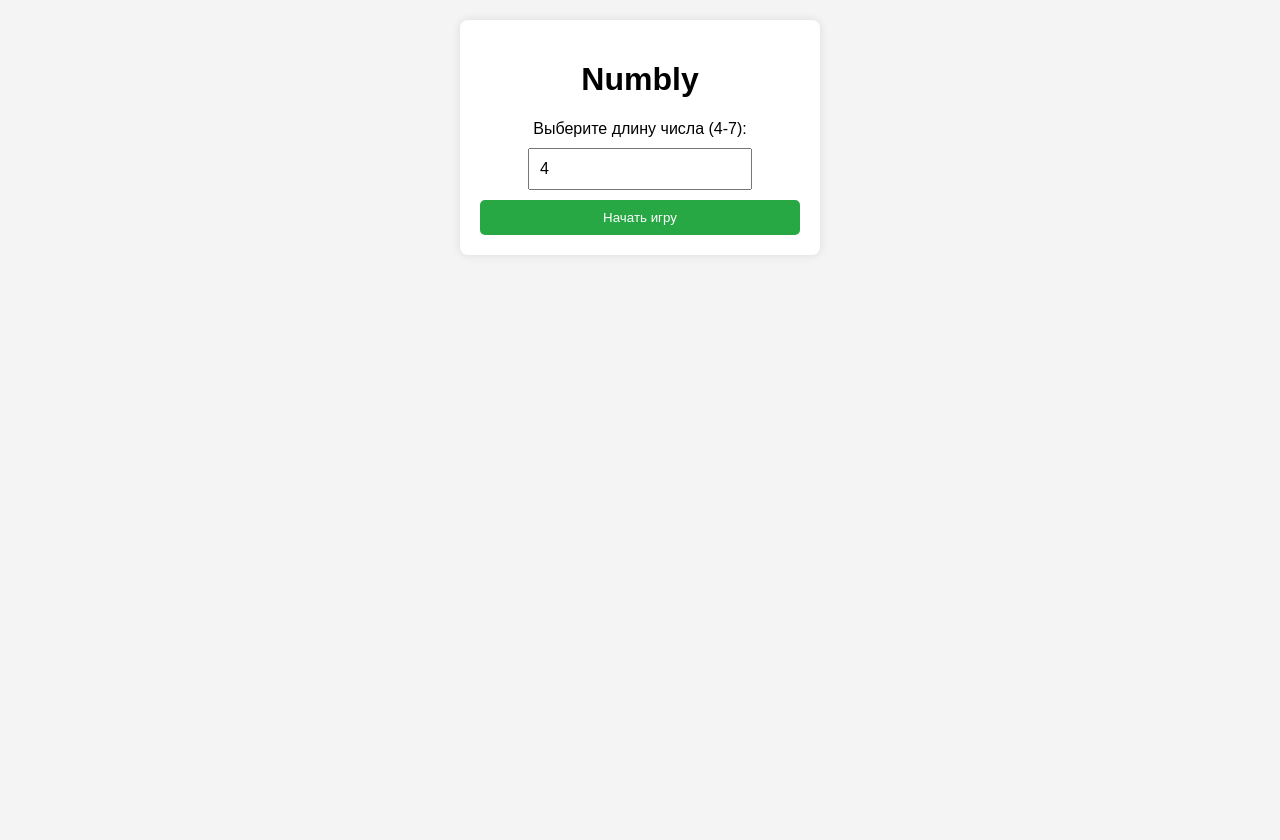
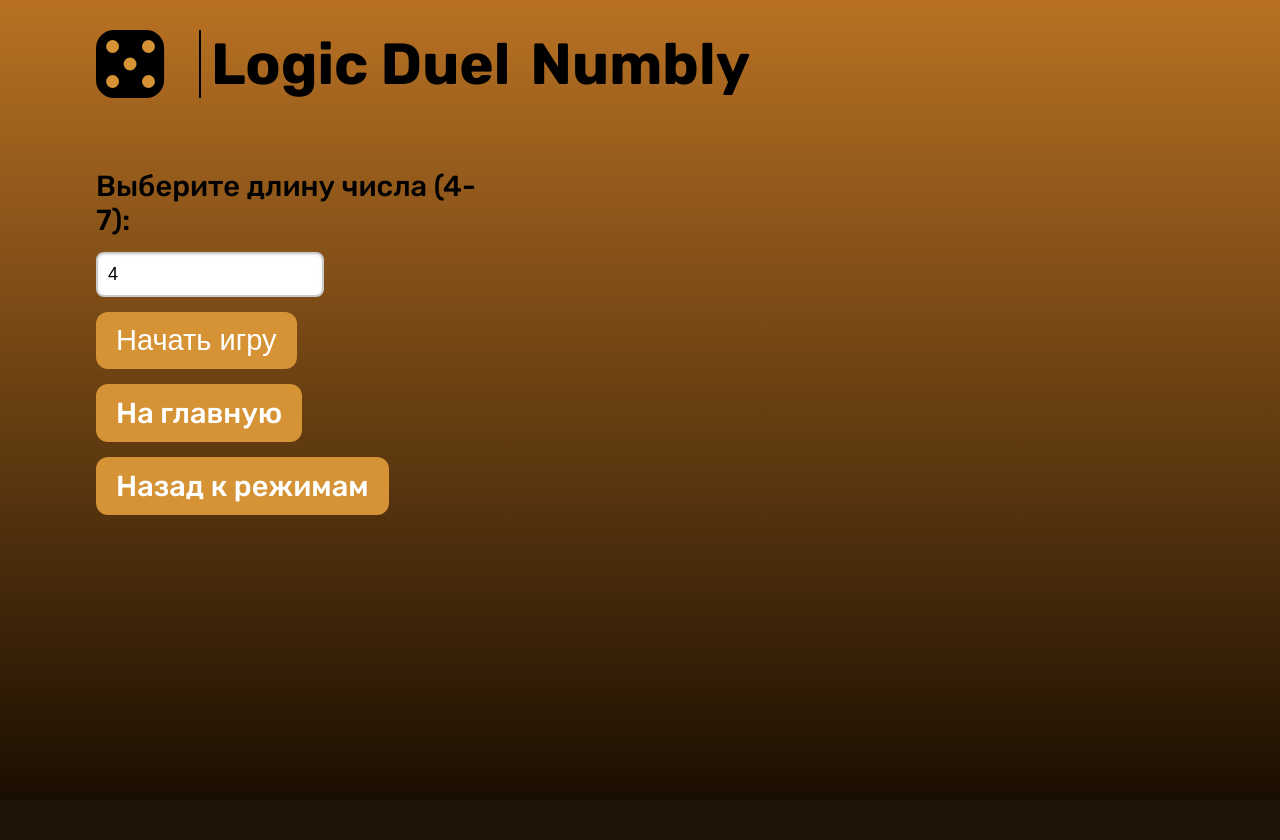
Before and after one commit to Ulyanapupup/test_wordly, a Flask app: page /index in a window 1280 px wide. After the commit the page ends 709 px from the top, so only its background shows below. Run offline with Flask 3, Linux system fonts and the light colour scheme.

Commit message:
Add files via upload

```diff
--- a/static/css/index.css
+++ b/static/css/index.css
@@ -1,88 +1,199 @@
+@import url('https://fonts.googleapis.com/css2?family=Rubik:wght@300..900&display=swap');
+
+.fon {
+  min-height: 100vh;
+  background: linear-gradient(180deg,rgba(184, 113, 35, 1) 0%, rgba(26, 14, 1, 1) 100%);
+}
+
 body {
-    font-family: Arial, sans-serif;
-    background-color: #f4f4f4;
-    display: flex;
-    justify-content: center;
-    align-items: flex-start;
-    min-height: 100vh;
-    margin: 20px 0;
+  font-family: 'Rubik', sans-serif;
+  font-weight: 500;
+  font-size: 29px;
+}
+
+* {
+  margin: 0;
+  padding: 0;
+  box-sizing: border-box;
 }
 
 .container {
-    text-align: center;
-    background: white;
-    padding: 20px;
-    border-radius: 8px;
-    box-shadow: 0 0 10px rgba(0, 0, 0, 0.1);
-    width: 320px;
+  width: 85%;
+  margin: 0 auto;
+}
+
+header {
+  display: flex;
+  align-items: center;
+  justify-content: flex-start;
+  padding: 30px 0;
+  gap: 20px;
+}
+
+.logo-block {
+  display: flex;
+  align-items: center;
+  gap: 10px;
+}
+
+label {
+  font-family: 'Rubik', sans-serif;
+  font-size: 29px;
+  font-weight: 500;
 }
 
 .hidden {
   display: none;
 }
 
-  input[type="text"], input[type="number"] {
-    width: 200px;
-    padding: 10px;
-    margin: 10px 0;
-    font-size: 16px;
-    letter-spacing: 2px;
+.game-layout {
+  display: flex;
+  justify-content: space-between;
+  align-items: flex-start;
+  gap: 40px;
+  margin-top: 40px;
+  flex-wrap: wrap;
 }
 
-  button {
-    padding: 10px;
-    background-color: #28a745;
+.setup-block {
+  width: 35%;
+  display: flex;
+  flex-direction: column;
+  gap: 15px;
+}
+
+.play-area {
+  width: 60%;
+}
+
+.play-area h2 {
+  text-align: center;
+  margin-bottom: 20px;
+  font-size: 29px;
+}
+
+.guess-block {
+  display: flex;
+  flex-direction: column;
+  align-items: center;
+  gap: 15px;
+}
+
+.digit-input,
+.guess-history-cell {
+  width: 50px;
+  height: 50px;
+  font-size: 29px;
+  background-color: white;
+  border: 1px solid #ccc;
+  border-radius: 8px;
+  text-align: center;
+  color: #000;
+  box-shadow: 0 1px 3px rgba(0, 0, 0, 0.1);
+}
+
+.digit-input {
+  outline: none;
+}
+
+.guess-row {
+  display: flex;
+  justify-content: center;
+  gap: 10px;
+}
+
+#guessDisplayTable {
+  display: flex;
+  flex-direction: column;
+  gap: 10px;
+}
+
+.guess-history-row {
+  display: flex;
+  gap: 10px;
+  justify-content: center;
+}
+
+.guess-history-cell.correct {
+  background-color: #4caf50;
+  color: white;
+}
+
+.guess-history-cell.yellow {
+  background-color: #ffc107;
+  color: black;
+}
+
+.guess-block {
+  margin-bottom: 20px;
+}
+
+.btn {
+  padding: 12px 20px;
+  background: #D59336;
   color: white;
   border: none;
-    border-radius: 5px;
+  border-radius: 12px;
+  font-size: 29px;
+  text-align: center;
+  text-decoration: none;
   cursor: pointer;
+  transition: background 0.3s ease, transform 0.2s ease;
+  width: fit-content;
+}
+
+.btn:hover {
+  background: #bb7e2e;
+  transform: scale(1.03);
+}
+
+#lengthInput {
+  width: 60%;
+  padding: 10px;
+  font-size: 18px;
+  border: 2px solid #ccc;
+  border-radius: 8px;
+  background-color: white;
+  box-shadow: inset 0 1px 3px rgba(0, 0, 0, 0.1);
+}
+
+#guessInput {
+  width: 100%;
+  max-width: 400px; /* можно настроить ширину */
+  padding: 10px;
+  font-size: 28px;
+  text-align: center;
+}
+
+@media (min-width: 1400px) {
+  .digit-input,
+  .guess-history-cell {
+    width: 60px;
+    height: 60px;
+    font-size: 28px;
+  }
+}
+
+@media (min-width: 1800px) {
+  .digit-input,
+  .guess-history-cell {
+    width: 70px;
+    height: 70px;
+    font-size: 32px;
+  }
+}
+
+@media (max-width: 1000px) {
+  .game-layout {
+    flex-direction: column;
+  }
+
+  .setup-block,
+  .play-area {
     width: 100%;
   }
 
-  .number-row {
-    margin-top: 15px;
-    display: flex;
-    justify-content: center;
+  .btn {
+    width: 100%;
   }
-
-
-  #historyContainer {
-    margin-top: 20px;
-    text-align: left;
 }
-
-  #historyList {
-    list-style: none;
-    padding: 0;
-    max-height: 300px;
-    overflow-y: auto;
-    border-top: 1px solid #ccc;
-  }
-
-  #historyList li {
-    font-size: 20px;
-    margin: 5px 0;
-    letter-spacing: 5px;
-  }
-
-
-  .number-cell {
-    display: inline-block;
-    width: 30px; /* Ширина ячейки */
-    height: 30px; /* Высота ячейки */
-    text-align: center;
-    line-height: 30px; /* Центрирование текста по вертикали */
-    border: 1px solid #000; /* Граница ячейки */
-    margin-right: 5px; /* Пробел между ячейками */
-
-  }
-
-  .correct {
-    background-color: #28a745; /* Зеленый цвет для правильных позиций */
-    color: white;
-}
-
-.yellow {
-    background-color: #ffc107; /* Желтый цвет для неправильных позиций */
-    color: black;
-}
--- a/static/js/index.js
+++ b/static/js/index.js
@@ -17,17 +17,17 @@ startBtn.addEventListener('click', () => {
     return;
   }
 
+  lengthInput.disabled = true;
+
   secretNumber = generateSecretNumber(numberLength);
   console.log('Загаданное число:', secretNumber); // для отладки, можно убрать
 
-  historyList.innerHTML = '';
-  guessDisplay.innerHTML = '';
+  document.getElementById('guessDisplayTable').innerHTML = '';
   guessInput.value = '';
   guessInput.maxLength = numberLength;
   guessInput.placeholder = `Введите ${numberLength}-значное число`;
   gameArea.classList.remove('hidden');
-
-
+  document.getElementById('guessSection').classList.remove('hidden');
 });
 
 submitBtn.addEventListener('click', () => {
@@ -63,7 +63,10 @@ function generateSecretNumber(length) {
 }
 
 function displayGuess(guess) {
-  guessDisplay.innerHTML = '';
+  const table = document.getElementById('guessDisplayTable');
+  const row = document.createElement('div');
+  row.className = 'guess-history-row';
+
   const secretArr = secretNumber.split('');
   const guessArr = guess.split('');
   const usedInSecret = new Array(secretArr.length).fill(false);
@@ -73,13 +76,13 @@ function displayGuess(guess) {
   for (let i = 0; i < guessArr.length; i++) {
     if (guessArr[i] === secretArr[i]) {
       correctPositions[i] = true;
-      usedInSecret[i] = true; // Отметим, что эта цифра использована
+      usedInSecret[i] = true;
     }
   }
 
   for (let i = 0; i < guessArr.length; i++) {
     const cell = document.createElement('div');
-    cell.className = 'number-cell';
+    cell.className = 'guess-history-cell';
 
     if (correctPositions[i]) {
       cell.classList.add('correct');
@@ -87,18 +90,19 @@ function displayGuess(guess) {
       // Проверяем, есть ли цифра в secretNumber на другой позиции
       for (let j = 0; j < secretArr.length; j++) {
         if (!usedInSecret[j] && guessArr[i] === secretArr[j]) {
-          cell.classList.add('yellow'); // Добавляем желтую подсветку
-          usedInSecret[j] = true; // Помечаем цифру как использованную
+          cell.classList.add('yellow');
+          usedInSecret[j] = true;
           break;
         }
       }
     }
 
     cell.textContent = guessArr[i];
-    guessDisplay.appendChild(cell);
+    row.appendChild(cell);
   }
+
+  table.appendChild(row);
 }
-
 
 function addGuessToHistory(guess) {
   const li = document.createElement('li');
--- a/templates/game_mode_1_1.html
+++ b/templates/game_mode_1_1.html
@@ -181,7 +181,7 @@
     <div class="container">
       <header>
         <div class="logo-block">
-          <img src="image/logo.svg" alt="Логотип" class="logo-img" />
+          <img src="/static/image/logo.svg" alt="Логотип" class="logo-img" />
           <h1 class="site-title">Logic Duel</h1>
         </div>
         <h1 class="game-title">Угадай число</h1>
--- a/templates/index.html
+++ b/templates/index.html
@@ -4,30 +4,39 @@
     <meta charset="UTF-8" />
     <meta name="viewport" content="width=device-width, initial-scale=1" />
     <title>Numbly Game</title>
-	<link rel="stylesheet" href="{{ url_for('static', filename='css/index.css') }}" />
+    <link rel="stylesheet" href="{{ url_for('static', filename='css/index.css') }}" />
 </head>
 <body>
-    <div class="container">
-        <h1>Numbly</h1>
-        <label for="lengthInput">Выберите длину числа (4-7):</label>
-        <input type="number" id="lengthInput" min="4" max="7" value="4" />
-        <button id="start">Начать игру</button>
-
-        <div id="gameArea" class="hidden">
-            <p>Введите ваше предположение:</p>
-            <input type="text" id="guessInput" maxlength="7" placeholder="Введите число" />
-            <button id="submitGuess">Угадать</button>
-
-            <div id="guessDisplay" class="number-row"></div>
-
-            <div id="historyContainer">
-                <h2>История ходов:</h2>
-                <ul id="historyList"></ul>
+    <div class="fon">
+        <div class="container">
+            <header>
+                <div class="logo-block">
+                    <img src="image/logo.svg" alt="Логотип" class="logo-img" />
+                    <h1 class="site-title">Logic Duel</h1>
+                </div>
+                <h1 class="game-title">Numbly</h1>
+            </header>
+            <div id="gameArea" class="game-layout hidden">
+                <div class="setup-block">
+                    <label for="lengthInput">Выберите длину числа (4-7):</label>
+                    <input type="number" id="lengthInput" min="4" max="7" value="4" />
+                    <button id="start" class="btn">Начать игру</button>
+                    <a href="main.html" class="btn">На главную</a>
+                    <a href="index1.html" class="btn">Назад к режимам</a>
+                </div>
+                <div class="play-area">
+                    <div id="guessSection" class="hidden">
+                        <h2>Введите ваше предположение:</h2>
+                        <div class="guess-block">
+                            <input type="text" id="guessInput" maxlength="7" class="digit-input" placeholder="Введите число" />
+                            <button id="submitGuess" class="btn">Угадать</button>
+                        </div>
+                        <div id="guessDisplayTable"></div>
+                    </div>
+                </div>
             </div>
         </div>
     </div>
-
     <script src="{{ url_for('static', filename='js/index.js') }}"></script>
 </body>
 </html>
-<!-- т -->
```
Lines whose indentation alone changed are shown as unchanged.
